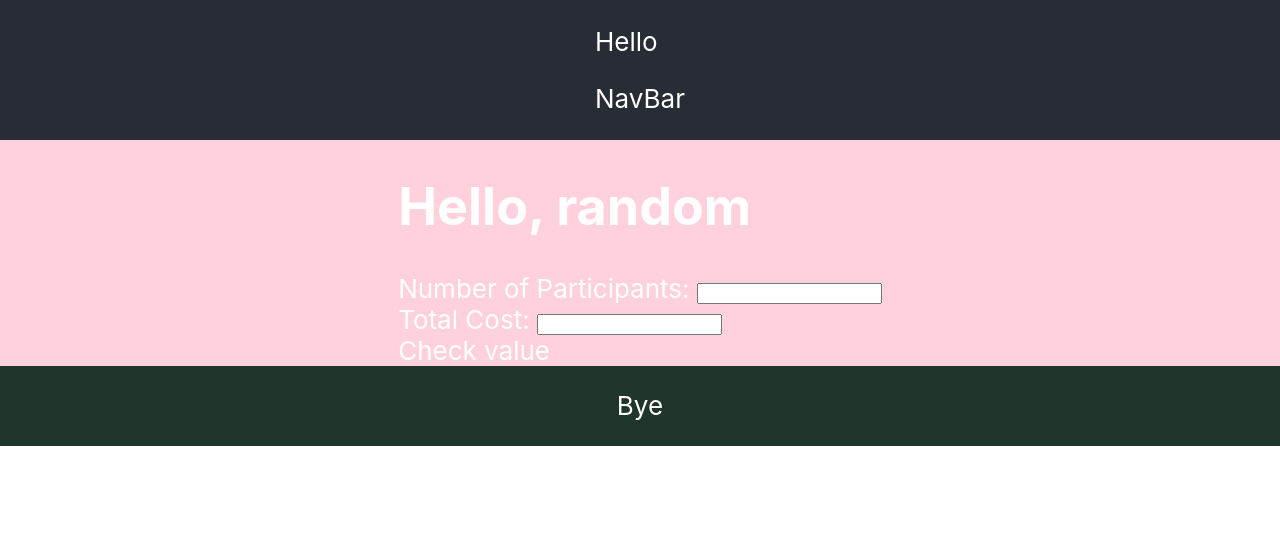
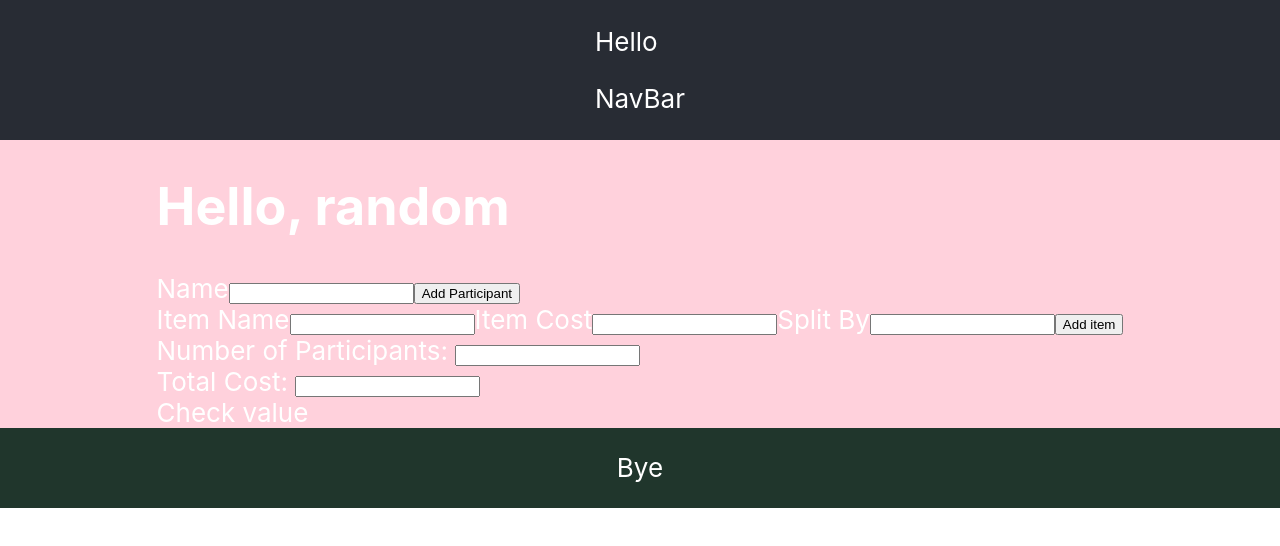
Before and after one commit to niiiiiiiiiiix/portfolio, a React (Create React App) app: page /splitmybill in a window 1280 px wide. Shown: the top 546 px of the page. Built offline with nearby package versions, Linux system fonts and the light colour scheme.

Commit message:
Add bunch of random features; to clean up

```diff
--- a/src/components/Features/SplitMyBill/SplitMyBill.tsx
+++ b/src/components/Features/SplitMyBill/SplitMyBill.tsx
@@ -4,8 +4,13 @@ import Greet from "./SimpleGreeter";
 import { properties } from "../../../StaticValues/properties";
 
 const SplitMyBill = () => {
+  const gstMultiplier = 1.07;
+  const serviceTaxMultiplier = 1.10;
   const [ participantCount, setParticipantCount ] = useState<string>("");
   const [ totalCost, setTotalCost ] = useState<string>("");
+  const [ individualItem, setIndividualItem] = useState<{itemName: string, itemCost: number, splitBy: number}[]>([]);
+  const [ participant, setParticipant] = useState<string[]>([]);
+
   const handleInputChange = (event: ChangeEvent<HTMLInputElement>, type: string) => {
     const input = event.target.value;
     if (type == properties.participantCount) {
@@ -30,9 +35,72 @@ const SplitMyBill = () => {
     }
   }
 
+  const valueAfterTax = (value: number) => {
+    return value * serviceTaxMultiplier * gstMultiplier
+  }
+
+  const AddParticipant = () => {
+    return (
+      <div>
+        <label htmlFor="">Name</label>
+        <input
+          type="text"
+          required
+        />
+        <button onClick={() => setParticipant(prevItems => [...prevItems, "Bob"])}>
+          Add Participant
+        </button>
+        {participant.map((element, index) => {
+          return (
+            <div key={index}>
+              {element}
+            </div>
+          );
+        })}
+      </div>
+    )
+  }
+
+  const AddItem = () => {
+    return (
+      <div>
+        <label htmlFor="">Item Name</label>
+        <input
+          type="text"
+          required
+        />
+        <label htmlFor="">Item Cost</label>
+        <input
+          type="text"
+          required
+        />
+        <label htmlFor="">Split By</label>
+        <input
+          type="text"
+          required
+        />
+
+        <button onClick={() => setIndividualItem(prevItems => [...prevItems, {itemName: 'Kimchi', itemCost: 20, splitBy: 3}])}>
+          Add item
+        </button>
+        {individualItem.map((element, index) => {
+          return (
+            <div key={index}>
+              {element.itemName}
+              {element.itemCost}
+              {element.splitBy}
+            </div>
+          );
+        })}
+      </div>
+    )
+  }
+
   return (
     <div className="split-bill">
       <Greet name="random"/>
+      <AddParticipant />
+      <AddItem />
       {/* <GetValue stringValue="something"/> */}
       <div className="count-participants">
         {properties.numOfParticipants}
@@ -59,4 +127,4 @@ const SplitMyBill = () => {
   );
 };
 
-export default SplitMyBill;
+export default SplitMyBill
```
